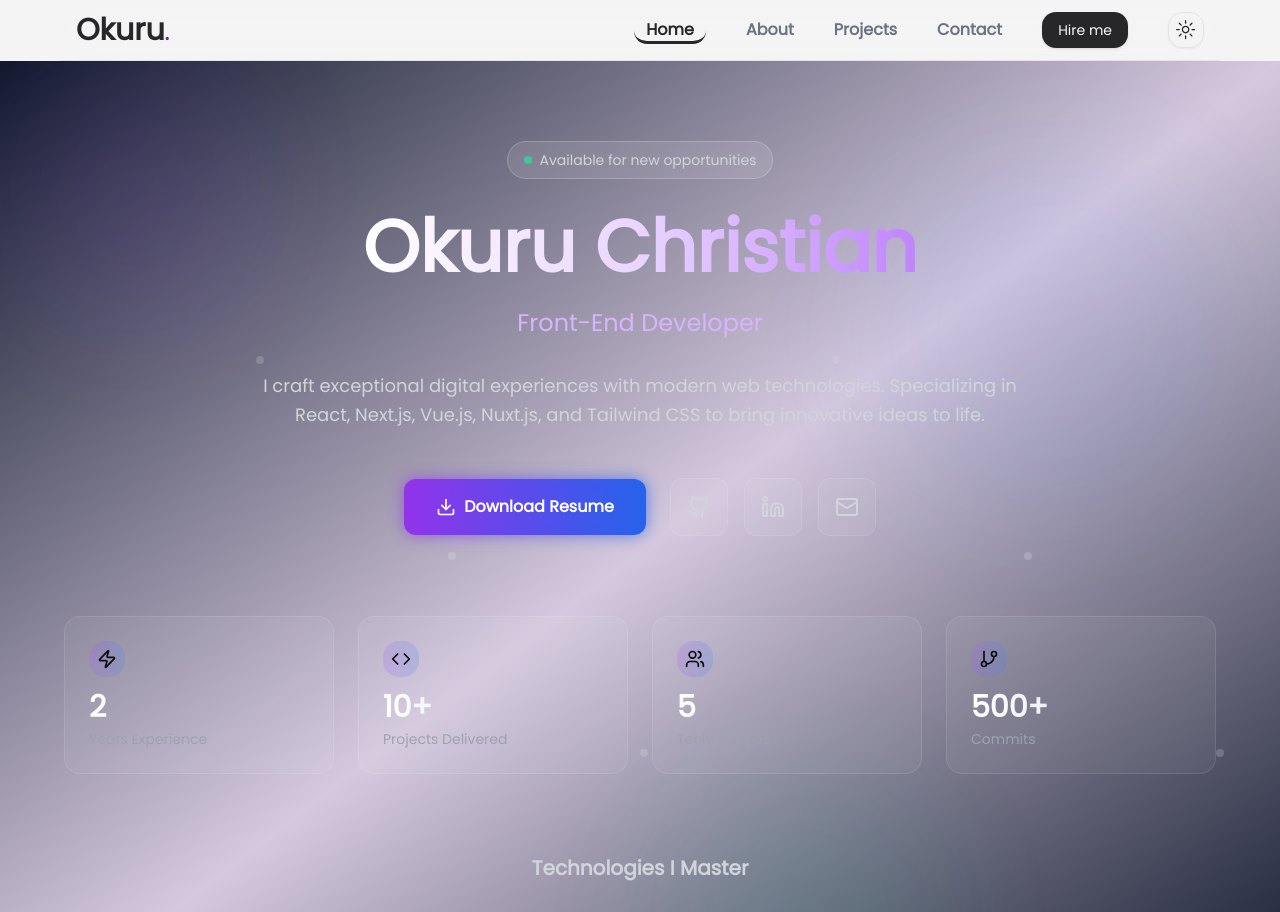
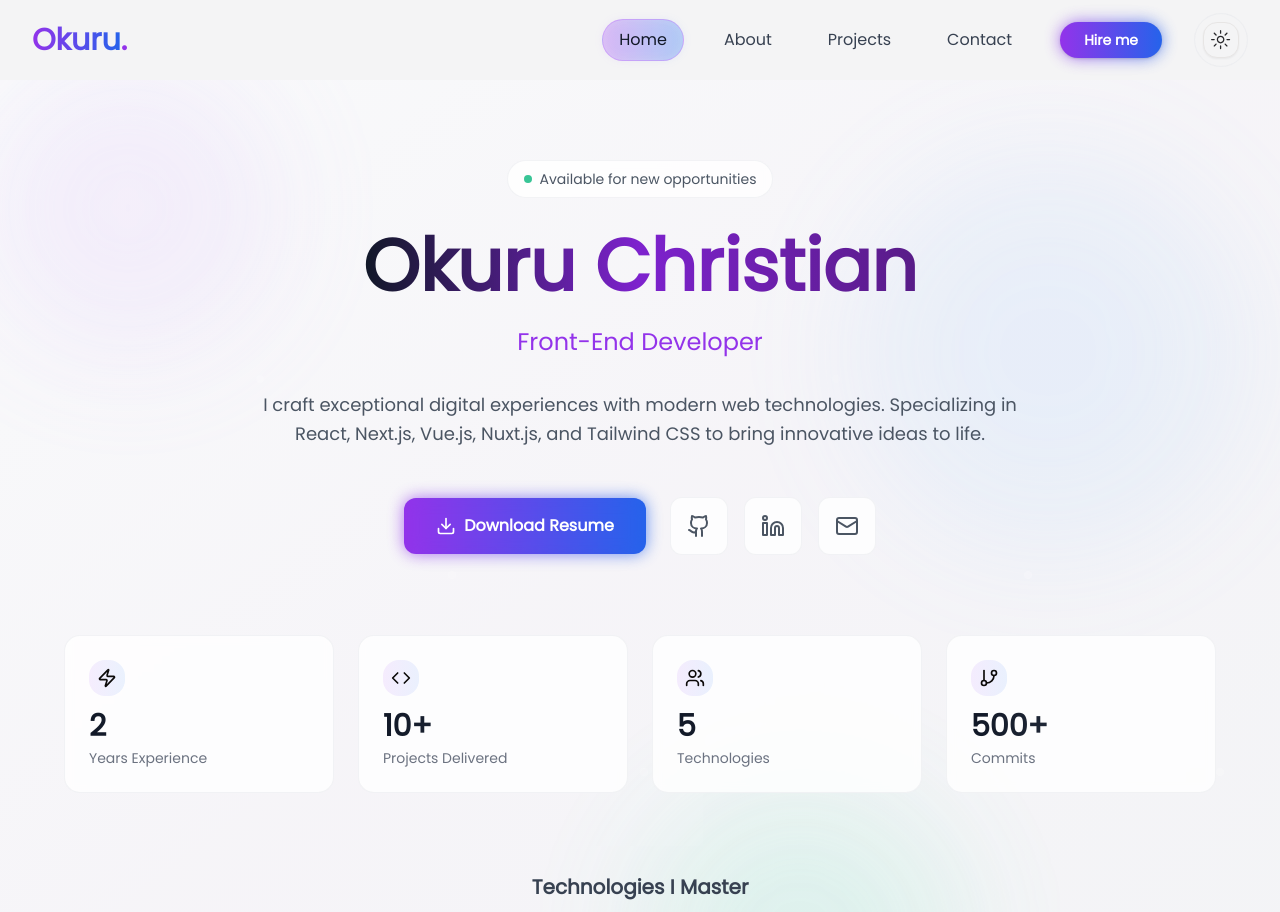
Before and after one commit to christianokuru/PortFolio, a Next.js app: page / in a window 1280 px wide. Shown: the top 912 px of the page. Built offline with nearby package versions, Linux system fonts and the light colour scheme.

Commit message:
changed the design of the homepage and navbar

```diff
--- a/app/components/Navbar.tsx
+++ b/app/components/Navbar.tsx
@@ -6,7 +6,7 @@ import { usePathname } from "next/navigation";
 import { Darkmode } from "./Darkmode";
 import { HamburgerMenuIcon } from "@radix-ui/react-icons";
 import { useState, useEffect } from "react";
-import { X } from "lucide-react";
+import { X, Sparkles } from "lucide-react";
 
 const navLinks = [
   { name: "Home", href: "/" },
@@ -18,8 +18,18 @@ const navLinks = [
 export default function Navbar() {
   const pathname = usePathname();
   const [isOpen, setIsOpen] = useState(false);
+  const [scrolled, setScrolled] = useState(false);
 
   const toggleMenu = () => setIsOpen(!isOpen);
+
+  useEffect(() => {
+    const handleScroll = () => {
+      setScrolled(window.scrollY > 20);
+    };
+
+    window.addEventListener('scroll', handleScroll);
+    return () => window.removeEventListener('scroll', handleScroll);
+  }, []);
 
   useEffect(() => {
     if (isOpen) {
@@ -34,71 +44,128 @@ export default function Navbar() {
 
   return (
     <>
-      <nav className="px-4 lg:container lg:max-w-screen-2xl lg:mx-auto lg:text-2xl flex items-center lg:sticky lg:top-0 lg:backdrop-blur-lg lg:z-50 lg:justify-between py-3 border-b border-l-border">
-        <Link href="/" className="text-3xl font-semibold text-primary" aria-label="Homepage">
-          Okuru<span className="text-purple-800 text-xl">.</span>
+      <nav className={`fixed top-0 left-0 right-0 z-50 transition-all duration-500 ${
+        scrolled
+          ? 'bg-white/80 dark:bg-white/10 backdrop-blur-md border-b border-gray-200/50 dark:border-white/20 shadow-lg'
+          : 'bg-transparent border-b border-transparent'
+      }`}>
+        <div className="max-w-7xl mx-auto px-4 sm:px-6 lg:px-8">
+          <div className="flex items-center justify-between h-16 lg:h-20">
+            {/* Logo */}
+            <Link
+              href="/"
+              className="group flex items-center gap-2 text-2xl lg:text-3xl font-bold transition-all duration-300 hover:scale-105"
+              aria-label="Homepage"
+            >
+              <div className="relative">
+                <span className="bg-gradient-to-r from-purple-600 to-blue-600 dark:from-purple-400 dark:via-pink-400 dark:to-blue-400 bg-clip-text text-transparent">
+                  Okuru
+                </span>
+                <span className="text-purple-600 dark:text-purple-500 group-hover:animate-pulse">.</span>
+              </div>
+              <Sparkles className="w-5 h-5 text-purple-600 dark:text-purple-400 opacity-0 group-hover:opacity-100 transition-opacity" />
             </Link>
-        <div className="hidden lg:flex lg:gap-x-10 lg:text-base lg:text-gray-600 lg:items-center">
+
+            {/* Desktop Navigation */}
+            <div className="hidden lg:flex lg:items-center lg:gap-8">
+              <div className="flex items-center gap-6">
                 {navLinks.map((link, index) => (
-            <div key={index}>
-              {pathname === link.href ? (
                   <Link
-                  className="lg:font-semibold lg:text-primary lg:border-b-[3px] lg:border-primary lg:rounded-md px-3"
+                    key={index}
                     href={link.href}
+                    className={`relative px-4 py-2 font-medium transition-all duration-300 ${
+                      pathname === link.href
+                        ? 'text-gray-900 dark:text-white bg-gradient-to-r from-purple-500/30 to-blue-500/30 dark:from-purple-500/20 dark:to-blue-500/20 rounded-full border border-purple-400/50 dark:border-purple-400/30'
+                        : 'text-gray-700 dark:text-gray-300 hover:text-gray-900 dark:hover:text-white hover:bg-gray-100/50 dark:hover:bg-white/10 rounded-full'
+                    }`}
                     aria-label={`${link.name} page`}
                   >
                     {link.name}
+                    {pathname === link.href && (
+                      <div className="absolute inset-0 bg-gradient-to-r from-purple-500/10 to-blue-500/10 rounded-full blur-sm -z-10"></div>
+                    )}
                   </Link>
-              ) : (
-                <Link
-                  className="font-semibold text-gray-500 transition duration-100 hover:text-primary"
-                  href={link.href}
-                  aria-label={`${link.name} page`}
-                >
-                  {link.name}
+                ))}
+              </div>
+
+              {/* CTA Button */}
+              <Link href="/contact">
+                <Button className="relative group bg-gradient-to-r from-purple-600 to-blue-600 text-white border-0 px-6 py-2 rounded-full font-semibold transition-all duration-300 hover:shadow-lg hover:shadow-purple-500/25 hover:scale-105">
+                  <span className="relative z-10">Hire me</span>
+                  <div className="absolute inset-0 bg-gradient-to-r from-purple-600 to-blue-600 rounded-full blur opacity-70 group-hover:opacity-100 transition-opacity -z-10"></div>
+                </Button>
               </Link>
-              )}
-            </div>
-          ))}
-          <Link href="/contact">
-            <Button className="hidden lg:block">Hire me</Button>
-          </Link>
-          <div>
+
+              {/* Theme Toggle */}
+              <div className="p-2 rounded-full bg-gray-100/50 dark:bg-white/10 backdrop-blur-sm border border-gray-200/50 dark:border-white/20 hover:bg-gray-200/50 dark:hover:bg-white/20 transition-colors">
                 <Darkmode />
               </div>
             </div>
-        <div className="lg:hidden flex items-center w-full justify-end gap-x-6">
+
+            {/* Mobile Menu Button */}
+            <div className="lg:hidden flex items-center gap-4">
+              <div className="p-2 rounded-full bg-gray-100/50 dark:bg-white/10 backdrop-blur-sm border border-gray-200/50 dark:border-white/20">
                 <Darkmode />
-          <button onClick={toggleMenu} aria-label="Toggle menu">
+              </div>
+              <button
+                onClick={toggleMenu}
+                className="p-2 rounded-full bg-gray-100/50 dark:bg-white/10 backdrop-blur-sm border border-gray-200/50 dark:border-white/20 hover:bg-gray-200/50 dark:hover:bg-white/20 transition-all duration-300"
+                aria-label="Toggle menu"
+              >
                 {isOpen ? (
-              <X className="h-8 w-10 text-gray-600 border rounded-xl hover:text-primary hover:border-primary" />
+                  <X className="h-6 w-6 text-gray-700 dark:text-white" />
                 ) : (
-              <HamburgerMenuIcon className="w-10 h-9 text-gray-500 hover:text-primary lg:hidden" />
+                  <HamburgerMenuIcon className="w-6 h-6 text-gray-700 dark:text-white" />
                 )}
               </button>
             </div>
+          </div>
+        </div>
       </nav>
 
-      {/* Mobile menu */}
-      <div
-        className={`lg:hidden transition-all duration-700 ease-in-out transform ${
-          isOpen ? "opacity-100 max-h-[300px] shadow-lg" : "opacity-0 max-h-0"
-        } overflow-hidden`}
-      >
-        <div className="px-2 pt-2 pb-3 space-y-1 sm:px-3 text-center dark:bg-[#292929]">
+      {/* Mobile Menu Overlay */}
+      {isOpen && (
+        <div className="fixed inset-0 z-40 lg:hidden">
+          <div className="absolute inset-0 bg-black/30 dark:bg-black/50 backdrop-blur-sm" onClick={toggleMenu}></div>
+        </div>
+      )}
+
+      {/* Mobile Menu */}
+      <div className={`fixed top-16 left-0 right-0 z-50 lg:hidden transform transition-all duration-500 ease-out ${
+        isOpen ? 'translate-y-0 opacity-100' : '-translate-y-full opacity-0'
+      }`}>
+        <div className="bg-white/90 dark:bg-white/10 backdrop-blur-md border border-gray-200/50 dark:border-white/20 mx-4 mt-4 rounded-2xl shadow-xl overflow-hidden">
+          <div className="py-6 px-4 space-y-2">
             {navLinks.map((item) => (
               <Link
                 key={item.name}
                 href={item.href}
-              className="block px-3 py-2 rounded-md text-base font-medium dark:text-white"
+                className={`block px-6 py-4 rounded-xl font-medium transition-all duration-300 ${
+                  pathname === item.href
+                    ? 'bg-gradient-to-r from-purple-500/30 to-blue-500/30 dark:from-purple-500/20 dark:to-blue-500/20 text-gray-900 dark:text-white border border-purple-400/50 dark:border-purple-400/30'
+                    : 'text-gray-700 dark:text-gray-300 hover:bg-gray-100/50 dark:hover:bg-white/10 hover:text-gray-900 dark:hover:text-white'
+                }`}
                 onClick={toggleMenu}
                 aria-label={`${item.name} page`}
               >
                 {item.name}
               </Link>
             ))}
+
+            {/* Mobile CTA Button */}
+            <div className="pt-4 px-6">
+              <Link href="/contact" onClick={toggleMenu}>
+                <Button className="w-full bg-gradient-to-r from-purple-600 to-blue-600 text-white border-0 py-3 rounded-xl font-semibold hover:shadow-lg hover:shadow-purple-500/25 transition-all duration-300">
+                  Hire me
+                </Button>
+              </Link>
             </div>
           </div>
+        </div>
+      </div>
+
+      {/* Spacer to prevent content overlap */}
+      <div className="h-16 lg:h-20"></div>
     </>
   );
 }
--- a/app/page.jsx
+++ b/app/page.jsx
@@ -26,9 +26,9 @@ const METRICS = [
 
 const AnimatedBackground = () => (
   <div className="absolute inset-0 overflow-hidden pointer-events-none">
-    <div className="absolute -top-4 -left-4 w-72 h-72 bg-purple-500/10 rounded-full blur-3xl animate-pulse"></div>
-    <div className="absolute top-20 right-10 w-96 h-96 bg-blue-500/10 rounded-full blur-3xl animate-pulse delay-1000"></div>
-    <div className="absolute -bottom-10 left-1/2 w-80 h-80 bg-emerald-500/10 rounded-full blur-3xl animate-pulse delay-2000"></div>
+    <div className="absolute -top-4 -left-4 w-72 h-72 bg-purple-300/20 dark:bg-purple-500/10 rounded-full blur-3xl animate-pulse"></div>
+    <div className="absolute top-20 right-10 w-96 h-96 bg-blue-300/20 dark:bg-blue-500/10 rounded-full blur-3xl animate-pulse delay-1000"></div>
+    <div className="absolute -bottom-10 left-1/2 w-80 h-80 bg-emerald-300/20 dark:bg-emerald-500/10 rounded-full blur-3xl animate-pulse delay-2000"></div>
   </div>
 );
 
@@ -67,20 +67,20 @@ const MetricCard = ({ metric, index }) => {
   }, [metric.value, index]);
 
   return (
-    <div className="group relative bg-white/5 backdrop-blur-sm border border-white/10 rounded-2xl p-6 transition-all duration-500 hover:bg-white/10 hover:border-white/20 hover:scale-105 hover:-translate-y-2">
-      <div className="absolute inset-0 bg-gradient-to-br from-purple-500/10 to-blue-500/10 rounded-2xl opacity-0 group-hover:opacity-100 transition-opacity duration-500"></div>
+    <div className="group relative bg-white/80 dark:bg-white/5 backdrop-blur-sm border border-gray-200/50 dark:border-white/10 rounded-2xl p-6 transition-all duration-500 hover:bg-white/90 dark:hover:bg-white/10 hover:border-gray-300/50 dark:hover:border-white/20 hover:scale-105 hover:-translate-y-2">
+      <div className="absolute inset-0 bg-gradient-to-br from-purple-500/5 to-blue-500/5 dark:from-purple-500/10 dark:to-blue-500/10 rounded-2xl opacity-0 group-hover:opacity-100 transition-opacity duration-500"></div>
       <div className="relative">
         <div className="flex items-center justify-between mb-3">
-          <div className="p-2 bg-gradient-to-r from-purple-500/20 to-blue-500/20 rounded-lg">
+          <div className="p-2 bg-gradient-to-r from-purple-500/10 to-blue-500/10 dark:from-purple-500/20 dark:to-blue-500/20 rounded-lg">
             {metric.icon}
           </div>
-          <ExternalLink className="w-4 h-4 opacity-0 group-hover:opacity-100 transition-opacity" />
+          <ExternalLink className="w-4 h-4 opacity-0 group-hover:opacity-100 transition-opacity text-gray-600 dark:text-gray-300" />
         </div>
         <div className="space-y-1">
-          <div className="text-3xl font-bold bg-gradient-to-r from-white to-gray-300 bg-clip-text text-transparent">
+          <div className="text-3xl font-bold bg-gradient-to-r from-gray-900 to-gray-700 dark:from-white dark:to-gray-300 bg-clip-text text-transparent">
             {Math.floor(count)}{metric.suffix}
           </div>
-          <div className="text-sm text-gray-400">
+          <div className="text-sm text-gray-500 dark:text-gray-400">
             {metric.label}
           </div>
         </div>
@@ -94,11 +94,11 @@ const SocialLink = ({ link }) => (
     href={link.link}
     target="_blank"
     rel="noopener noreferrer"
-    className="group relative p-4 bg-white/5 backdrop-blur-sm border border-white/10 rounded-xl transition-all duration-300 hover:bg-white/10 hover:border-white/20 hover:scale-110 hover:-translate-y-1"
+    className="group relative p-4 bg-white/80 dark:bg-white/5 backdrop-blur-sm border border-gray-200/50 dark:border-white/10 rounded-xl transition-all duration-300 hover:bg-white/90 dark:hover:bg-white/10 hover:border-gray-300/50 dark:hover:border-white/20 hover:scale-110 hover:-translate-y-1"
     title={link.label}
   >
-    <div className="absolute inset-0 bg-gradient-to-r from-purple-500/20 to-blue-500/20 rounded-xl opacity-0 group-hover:opacity-100 transition-opacity"></div>
-    <div className="relative text-gray-300 group-hover:text-white transition-colors">
+    <div className="absolute inset-0 bg-gradient-to-r from-purple-500/5 to-blue-500/5 dark:from-purple-500/20 dark:to-blue-500/20 rounded-xl opacity-0 group-hover:opacity-100 transition-opacity"></div>
+    <div className="relative text-gray-600 dark:text-gray-300 group-hover:text-gray-900 dark:group-hover:text-white transition-colors">
       {link.icon}
     </div>
   </a>
@@ -123,7 +123,7 @@ const FloatingElements = () => (
 
 export default function Home() {
   return (
-    <div className="min-h-screen bg-gradient-to-br from-slate-900 via-purple-900/20 to-slate-900 relative overflow-hidden">
+    <div className="min-h-screen bg-gradient-to-br from-gray-50 via-purple-50/30 to-gray-100 dark:from-slate-900 dark:via-purple-900/20 dark:to-slate-900 relative overflow-hidden">
       <AnimatedBackground />
       <FloatingElements />
 
@@ -131,22 +131,22 @@ export default function Home() {
         <div className="max-w-6xl mx-auto">
           {/* Hero Section */}
           <div className="text-center mb-20">
-            <div className="inline-flex items-center gap-2 px-4 py-2 bg-white/10 backdrop-blur-sm border border-white/20 rounded-full text-sm text-gray-300 mb-8">
-              <div className="w-2 h-2 bg-emerald-400 rounded-full animate-pulse"></div>
+            <div className="inline-flex items-center gap-2 px-4 py-2 bg-white/80 dark:bg-white/10 backdrop-blur-sm border border-gray-200/50 dark:border-white/20 rounded-full text-sm text-gray-600 dark:text-gray-300 mb-8">
+              <div className="w-2 h-2 bg-emerald-500 dark:bg-emerald-400 rounded-full animate-pulse"></div>
               Available for new opportunities
             </div>
 
             <h1 className="text-5xl md:text-7xl font-bold mb-6">
-              <span className="bg-gradient-to-r from-white via-purple-200 to-purple-400 bg-clip-text text-transparent">
+              <span className="bg-gradient-to-r from-gray-900 via-purple-700 to-purple-900 dark:from-white dark:via-purple-200 dark:to-purple-400 bg-clip-text text-transparent">
                 {PERSONAL_INFO.name}
               </span>
             </h1>
 
-            <div className="text-xl md:text-2xl text-purple-300 mb-8 font-medium">
+            <div className="text-xl md:text-2xl text-purple-600 dark:text-purple-300 mb-8 font-medium">
               {PERSONAL_INFO.title}
             </div>
 
-            <p className="text-lg text-gray-300 max-w-3xl mx-auto leading-relaxed mb-12">
+            <p className="text-lg text-gray-600 dark:text-gray-300 max-w-3xl mx-auto leading-relaxed mb-12">
               {PERSONAL_INFO.description}
             </p>
 
@@ -173,24 +173,24 @@ export default function Home() {
 
           {/* Tech Stack Preview */}
           <div className="text-center">
-            <h3 className="text-xl font-semibold text-gray-300 mb-8">Technologies I Master</h3>
+            <h3 className="text-xl font-semibold text-gray-700 dark:text-gray-300 mb-8">Technologies I Master</h3>
             <div className="flex flex-wrap justify-center gap-4 max-w-4xl mx-auto">
-              <div className="group px-6 py-3 bg-gradient-to-r from-blue-500/20 to-blue-600/20 border border-blue-400/30 text-blue-300 rounded-full hover:shadow-lg hover:shadow-blue-500/25 transition-all duration-300 hover:scale-105">
+              <div className="group px-6 py-3 bg-gradient-to-r from-blue-500/10 to-blue-600/10 dark:from-blue-500/20 dark:to-blue-600/20 border border-blue-400/20 dark:border-blue-400/30 text-blue-700 dark:text-blue-300 rounded-full hover:shadow-lg hover:shadow-blue-500/25 transition-all duration-300 hover:scale-105">
                 <span className="font-medium">React</span>
               </div>
-              <div className="group px-6 py-3 bg-gradient-to-r from-purple-500/20 to-purple-600/20 border border-purple-400/30 text-purple-300 rounded-full hover:shadow-lg hover:shadow-purple-500/25 transition-all duration-300 hover:scale-105">
+              <div className="group px-6 py-3 bg-gradient-to-r from-purple-500/10 to-purple-600/10 dark:from-purple-500/20 dark:to-purple-600/20 border border-purple-400/20 dark:border-purple-400/30 text-purple-700 dark:text-purple-300 rounded-full hover:shadow-lg hover:shadow-purple-500/25 transition-all duration-300 hover:scale-105">
                 <span className="font-medium">Next.js</span>
               </div>
-              <div className="group px-6 py-3 bg-gradient-to-r from-emerald-500/20 to-emerald-600/20 border border-emerald-400/30 text-emerald-300 rounded-full hover:shadow-lg hover:shadow-emerald-500/25 transition-all duration-300 hover:scale-105">
+              <div className="group px-6 py-3 bg-gradient-to-r from-emerald-500/10 to-emerald-600/10 dark:from-emerald-500/20 dark:to-emerald-600/20 border border-emerald-400/20 dark:border-emerald-400/30 text-emerald-700 dark:text-emerald-300 rounded-full hover:shadow-lg hover:shadow-emerald-500/25 transition-all duration-300 hover:scale-105">
                 <span className="font-medium">Vue.js</span>
               </div>
-              <div className="group px-6 py-3 bg-gradient-to-r from-green-500/20 to-green-600/20 border border-green-400/30 text-green-300 rounded-full hover:shadow-lg hover:shadow-green-500/25 transition-all duration-300 hover:scale-105">
+              <div className="group px-6 py-3 bg-gradient-to-r from-green-500/10 to-green-600/10 dark:from-green-500/20 dark:to-green-600/20 border border-green-400/20 dark:border-green-400/30 text-green-700 dark:text-green-300 rounded-full hover:shadow-lg hover:shadow-green-500/25 transition-all duration-300 hover:scale-105">
                 <span className="font-medium">Nuxt.js</span>
               </div>
-              <div className="group px-6 py-3 bg-gradient-to-r from-cyan-500/20 to-cyan-600/20 border border-cyan-400/30 text-cyan-300 rounded-full hover:shadow-lg hover:shadow-cyan-500/25 transition-all duration-300 hover:scale-105">
+              <div className="group px-6 py-3 bg-gradient-to-r from-cyan-500/10 to-cyan-600/10 dark:from-cyan-500/20 dark:to-cyan-600/20 border border-cyan-400/20 dark:border-cyan-400/30 text-cyan-700 dark:text-cyan-300 rounded-full hover:shadow-lg hover:shadow-cyan-500/25 transition-all duration-300 hover:scale-105">
                 <span className="font-medium">Tailwind CSS</span>
               </div>
-              <div className="group px-6 py-3 bg-gradient-to-r from-orange-500/20 to-orange-600/20 border border-orange-400/30 text-orange-300 rounded-full hover:shadow-lg hover:shadow-orange-500/25 transition-all duration-300 hover:scale-105">
+              <div className="group px-6 py-3 bg-gradient-to-r from-orange-500/10 to-orange-600/10 dark:from-orange-500/20 dark:to-orange-600/20 border border-orange-400/20 dark:border-orange-400/30 text-orange-700 dark:text-orange-300 rounded-full hover:shadow-lg hover:shadow-orange-500/25 transition-all duration-300 hover:scale-105">
                 <span className="font-medium">Framer Motion</span>
               </div>
             </div>
```
Lines whose indentation alone changed are shown as unchanged.
